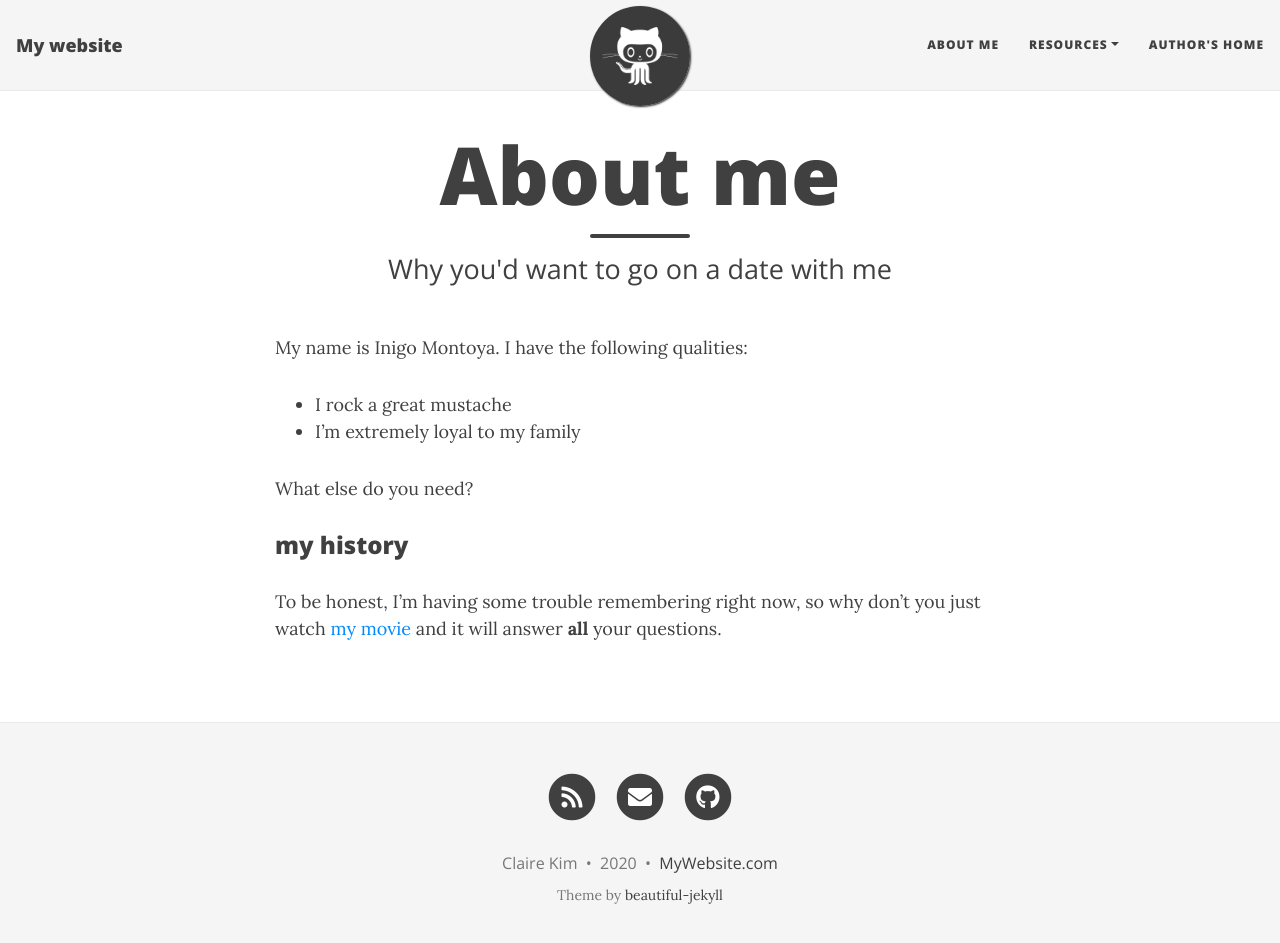
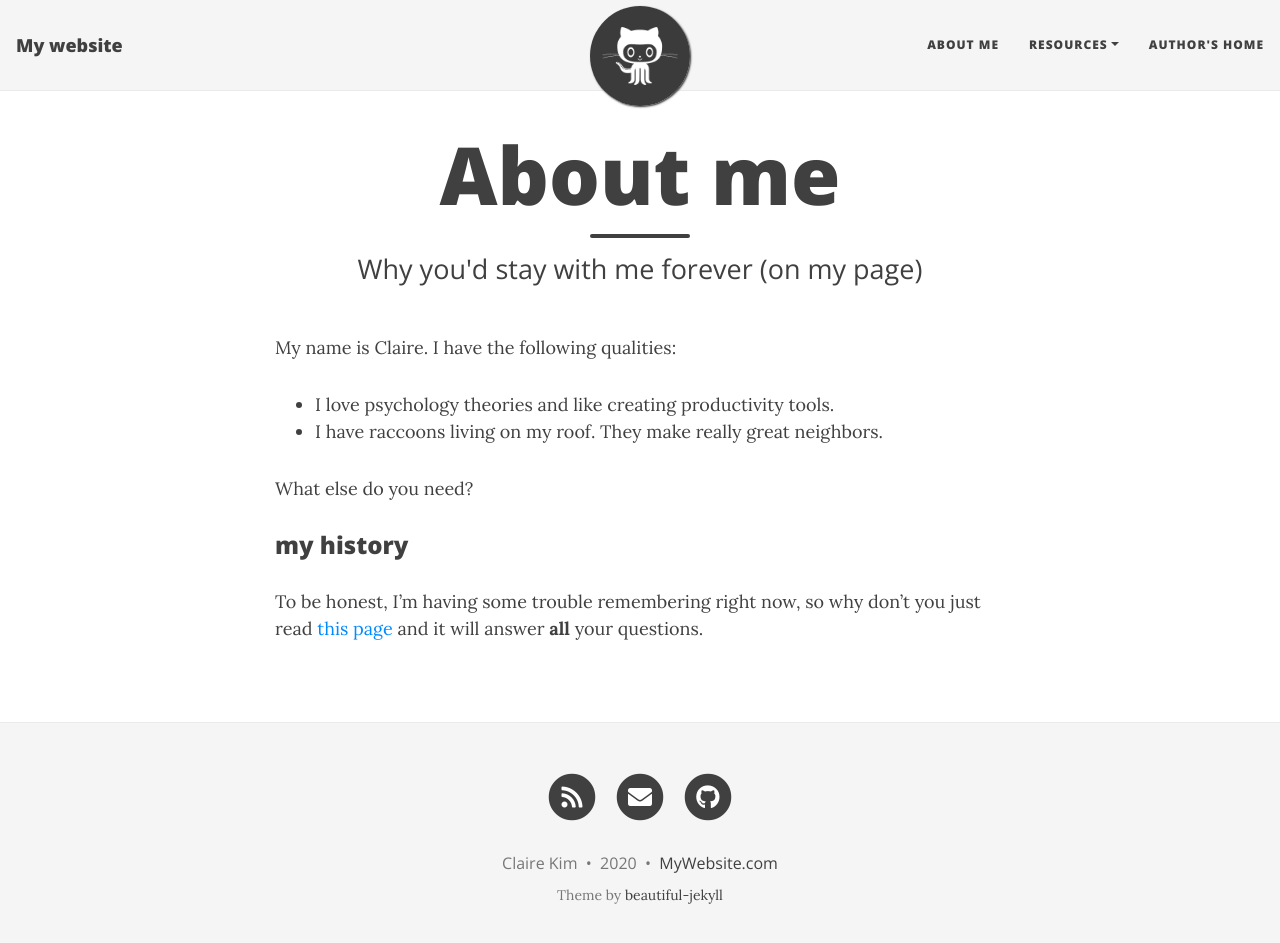
Before and after one commit to claireskim/claireskim.github.io, a Jekyll site: the page built from aboutme.md, in a window 1280 px wide and 956 px high. Shown: the top 943 px of the window. Built offline with Jekyll 4.4.1, drawn with Linux system fonts in a browser that asks for light colours; nearby versions of some CDN libraries.

```diff
--- a/aboutme.md
+++ b/aboutme.md
@@ -1,16 +1,16 @@
 ---
 layout: page
 title: About me
-subtitle: Why you'd want to go on a date with me
+subtitle: Why you'd stay with me forever (on my page)
 ---
 
-My name is Inigo Montoya. I have the following qualities:
+My name is Claire. I have the following qualities:
 
-- I rock a great mustache
-- I'm extremely loyal to my family
+- I love psychology theories and like creating productivity tools.
+- I have raccoons living on my roof. They make really great neighbors.
 
 What else do you need?
 
 ### my history
 
-To be honest, I'm having some trouble remembering right now, so why don't you just watch [my movie](https://en.wikipedia.org/wiki/The_Princess_Bride_%28film%29) and it will answer **all** your questions.
+To be honest, I'm having some trouble remembering right now, so why don't you just read [this page](https://positivepsychology.com/positive-psychology-an-introduction-summary/) and it will answer **all** your questions.
--- a/docs/index.html
+++ b/docs/index.html
@@ -4,7 +4,7 @@
 <html lang="en">
   <head>
     <meta charset="utf-8">
-    <title>Beautiful Jekyll</title>
+    <title>Claire's Space</title>
     <script>
       window.location = "https://beautifuljekyll.com";
     </script>
--- a/index.html
+++ b/index.html
@@ -1,5 +1,5 @@
 ---
 layout: home
-title: My website
-subtitle: This is where I will tell my friends way too much about me
+title: Humanistic Unit
+subtitle: This is where I will be sharing helpful life tips and provoke you all.
 ---
```
Also changed, not shown: _posts/2020-02-28-test-markdown.md (+3 -3 lines), 1 other file.
